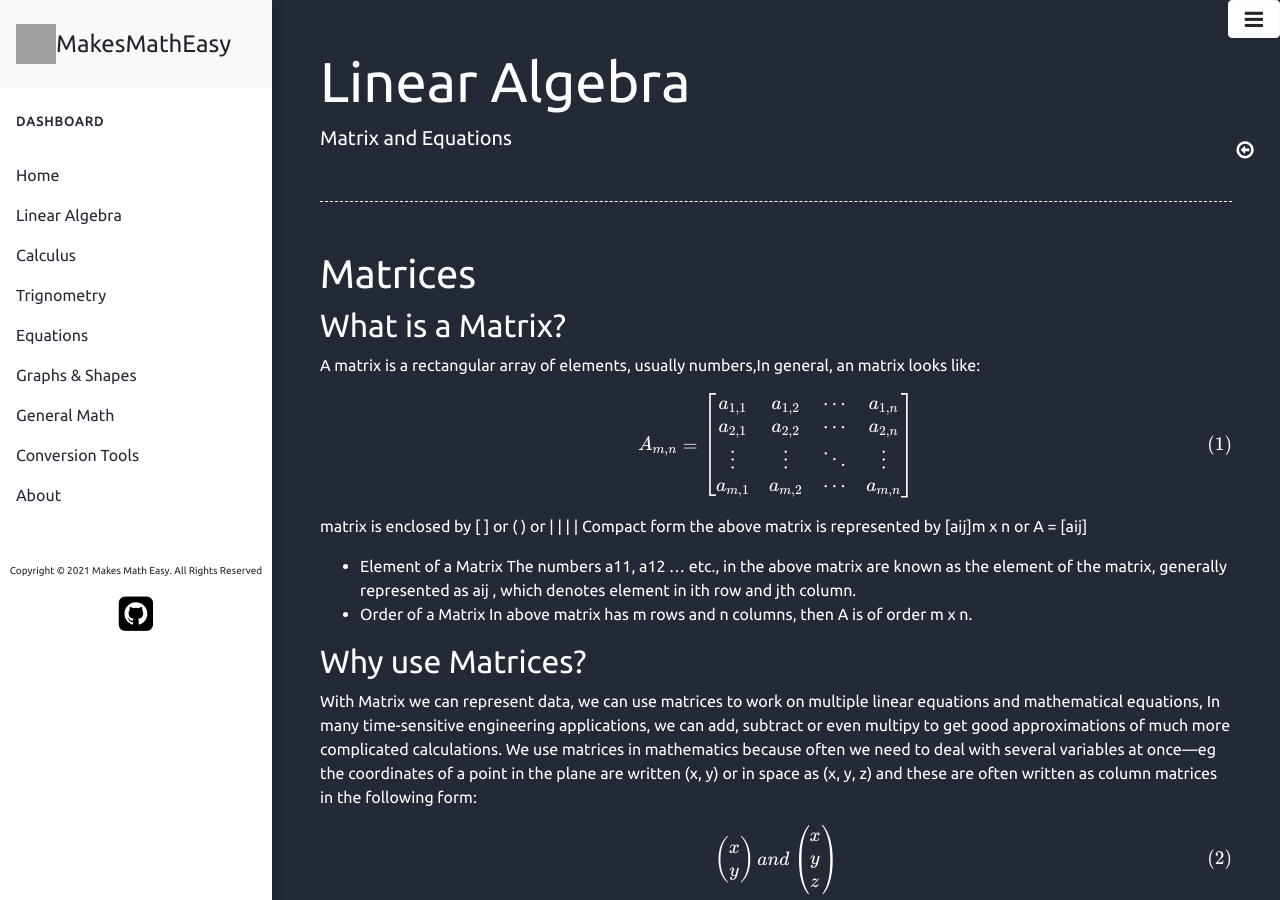
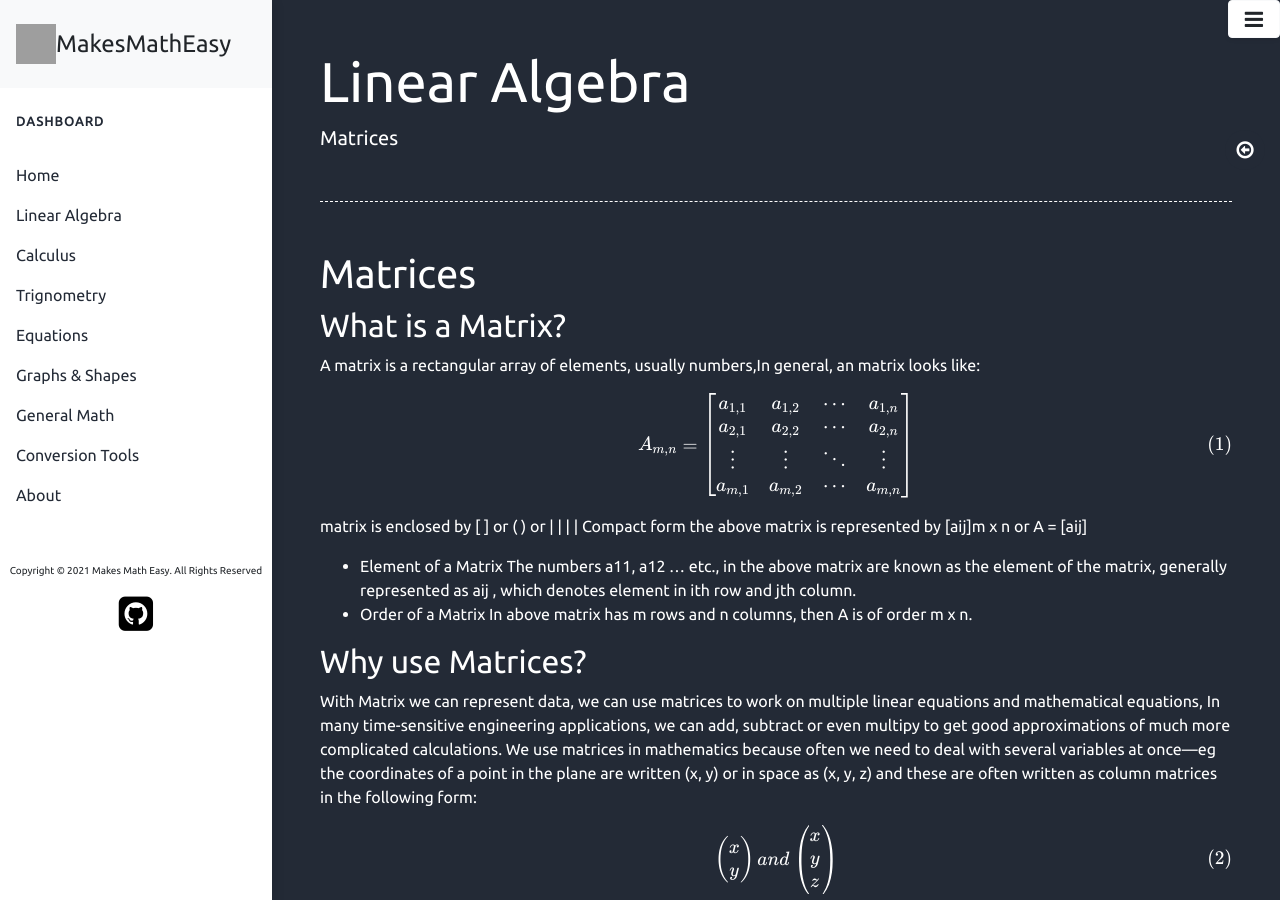
Before and after one commit to makesmatheasy/makesmatheasy-documentation, a Jekyll site: the page built from docs/linear_algebra.md, in a window 1280 px wide and 900 px high. Built offline with Jekyll 4.4.1, drawn with Linux system fonts in a browser that asks for light colours; nearby versions of some CDN libraries; grey boxes are pictures that could not be loaded.

Commit message:
changed description

```diff
--- a/docs/linear_algebra.md
+++ b/docs/linear_algebra.md
@@ -2,7 +2,7 @@
 layout: default
 title: Linear Algebra
 permalink: /linear_algebra/
-description: Matrix and Equations
+description: Matrices
 ---
 
 
```
